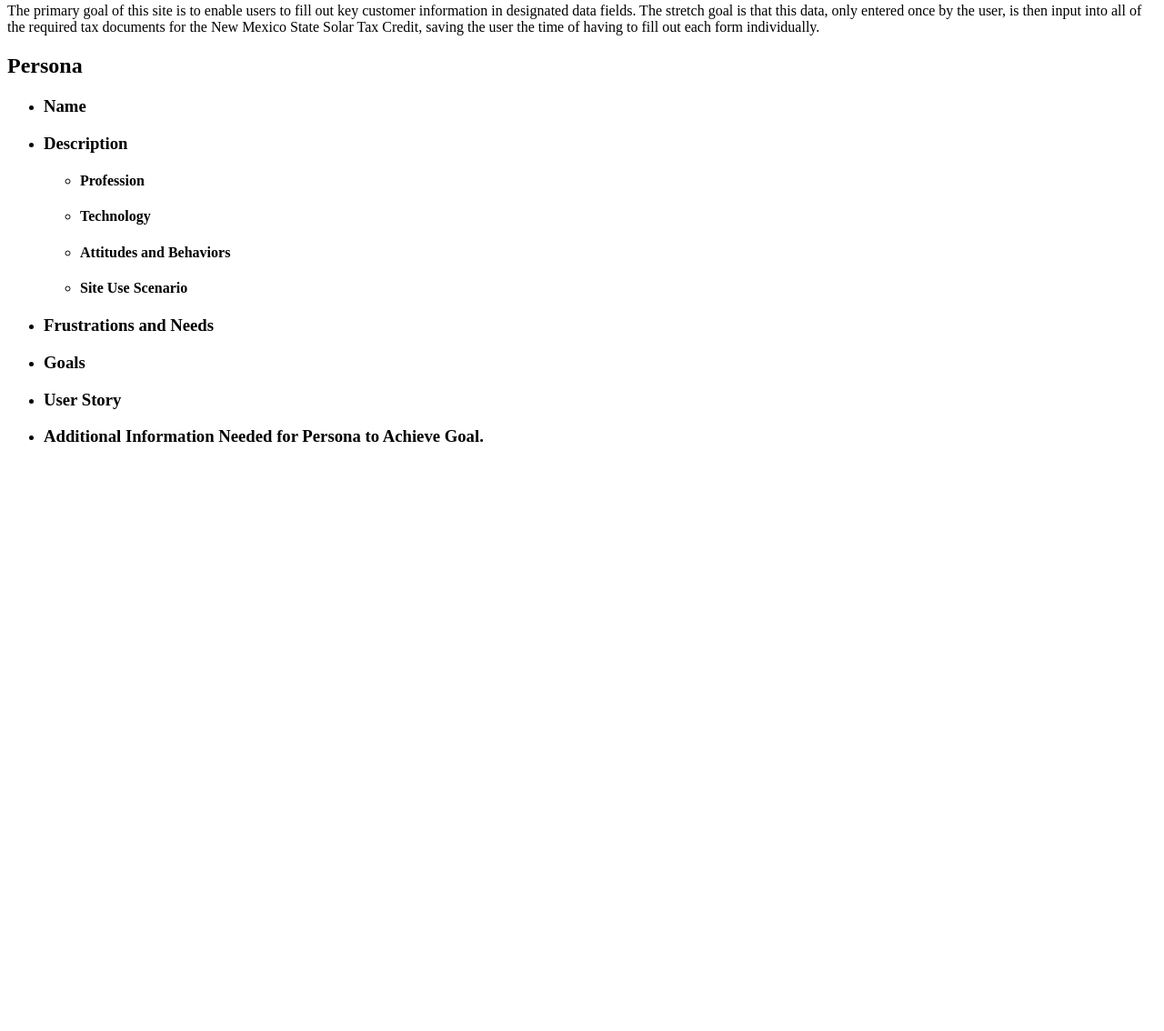
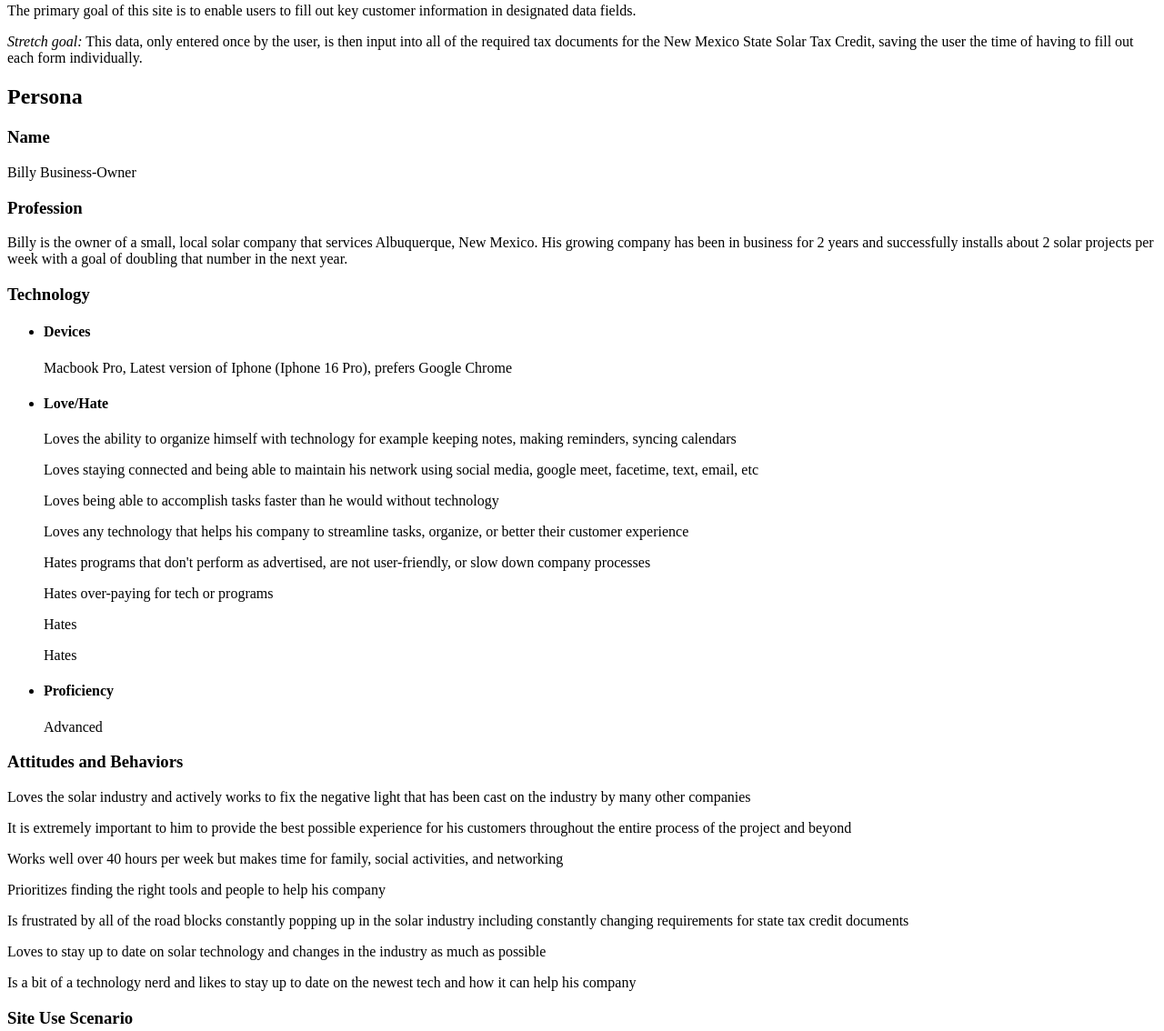
Before and after one commit to amyseibert/nm-solar-tc-form-fill, a plain HTML site: page documentation/milestone-1.html in a window 1280 px wide. Shown: the part 345-1479 px from the top of the page at 91% size. Before the commit the page ends 855 px from the top, so only its background shows below. Drawn offline with Linux system fonts and the light colour scheme.

Commit message:
persona filled out through attitudes and behaviors

```diff
--- a/documentation/milestone-1.html
+++ b/documentation/milestone-1.html
@@ -12,22 +12,40 @@
   <h2>Audience</h2>
     <p>This website is designed for professionals in the solar industry, specifically those in charge of filling out the documents that must be prepared and sent to solar customers in order for them to be able to claim their New Mexico solar tax credit. Target audience: solar company owners, management, employees, and other industry professionals.</p>
   <h2>Goal</h2>
-    <p>The primary goal of this site is to enable users to fill out key customer information in designated data fields. The stretch goal is that this data, only entered once by the user, is then input into all of the required tax documents for the New Mexico State Solar Tax Credit, saving the user the time of having to fill out each form individually.</p>
+    <p>The primary goal of this site is to enable users to fill out key customer information in designated data fields.</p> <p><em>Stretch goal:</em> This data, only entered once by the user, is then input into all of the required tax documents for the New Mexico State Solar Tax Credit, saving the user the time of having to fill out each form individually.</p>
   <h2>Persona</h2>
-    <ul>
-    <li><h3>Name</h3></li>
-    <li><h3>Description</h3>
-      <ul>
-        <li><h4>Profession</h4></li>
-        <li><h4>Technology</h4></li>
-        <li><h4>Attitudes and Behaviors</h4></li>
-        <li><h4>Site Use Scenario</h4></li>
-      </ul>
-    </li>
-    <li><h3>Frustrations and Needs</h3></li>
-    <li><h3>Goals</h3></li>
-      <li><h3>User Story</h3></li>
-    <li><h3>Additional Information Needed for Persona to Achieve Goal.</h3></li>
-    </ul>
+    <h3>Name</h3>
+      <p>Billy Business-Owner</p>
+    <h3>Profession</h3>
+          <p>Billy is the owner of a small, local solar company that services Albuquerque, New Mexico. His growing company has been in business for 2 years and successfully installs about 2 solar projects per week with a goal of doubling that number in the next year.</p>
+    <h3>Technology</h3>
+       <ul>
+         <li><h4>Devices</h4></li>
+           <p>Macbook Pro, Latest version of Iphone (Iphone 16 Pro), prefers Google Chrome</p>
+         <li><h4>Love/Hate</h4></li>
+           <p>Loves the ability to organize himself with technology for example keeping notes, making reminders, syncing calendars</p>
+           <p>Loves staying connected and being able to maintain his network using social media, google meet, facetime, text, email, etc</p>
+           <p>Loves being able to accomplish tasks faster than he would without technology</p>
+           <p>Loves any technology that helps his company to streamline tasks, organize, or better their customer experience</p>
+           <p>Hates programs that don't perform as advertised, are not user-friendly, or slow down company processes</p>
+           <p>Hates over-paying for tech or programs</p>
+           <p>Hates </p>
+           <p>Hates </p>
+         <li><h4>Proficiency</h4></li>
+           <p>Advanced</p>
+       </ul>
+    <h3>Attitudes and Behaviors</h3>
+      <p>Loves the solar industry and actively works to fix the negative light that has been cast on the industry by many other companies</p>
+      <p>It is extremely important to him to provide the best possible experience for his customers throughout the entire process of the project and beyond</p>
+      <p>Works well over 40 hours per week but makes time for family, social activities, and networking</p>
+      <p>Prioritizes finding the right tools and people to help his company</p>
+      <p>Is frustrated by all of the road blocks constantly popping up in the solar industry including constantly changing requirements for state tax credit documents</p>
+      <p>Loves to stay up to date on solar technology and changes in the industry as much as possible</p>
+      <p>Is a bit of a technology nerd and likes to stay up to date on the newest tech and how it can help his company</p>
+    <h3>Site Use Scenario</h3>
+    <h3>Frustrations and Needs</h3>
+    <h3>Goals</h3>
+    <h3>User Story</h3>
+    <h3>Additional Information Needed for Persona to Achieve Goal.</h3>
 </body>
 </html>
```
